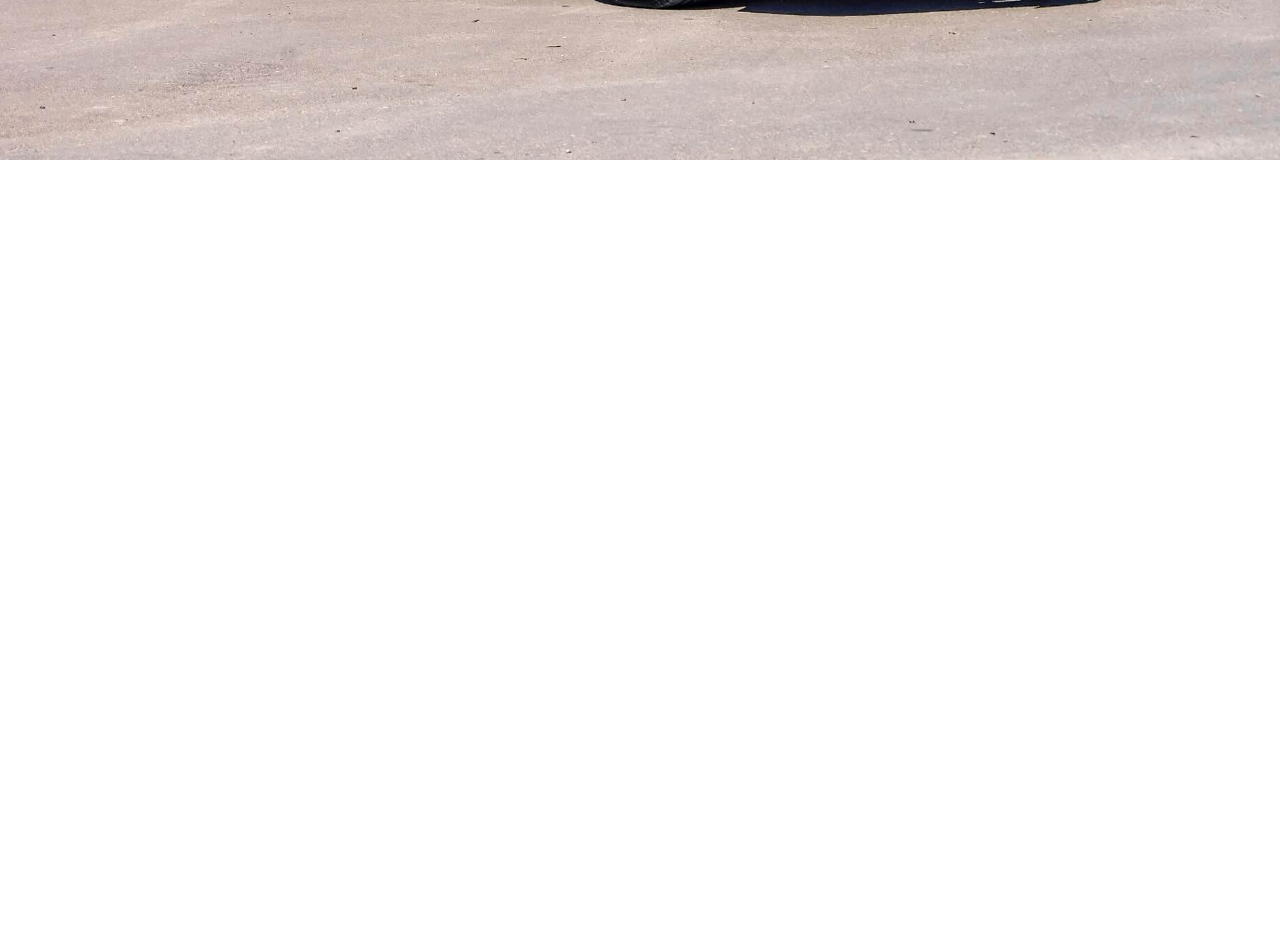
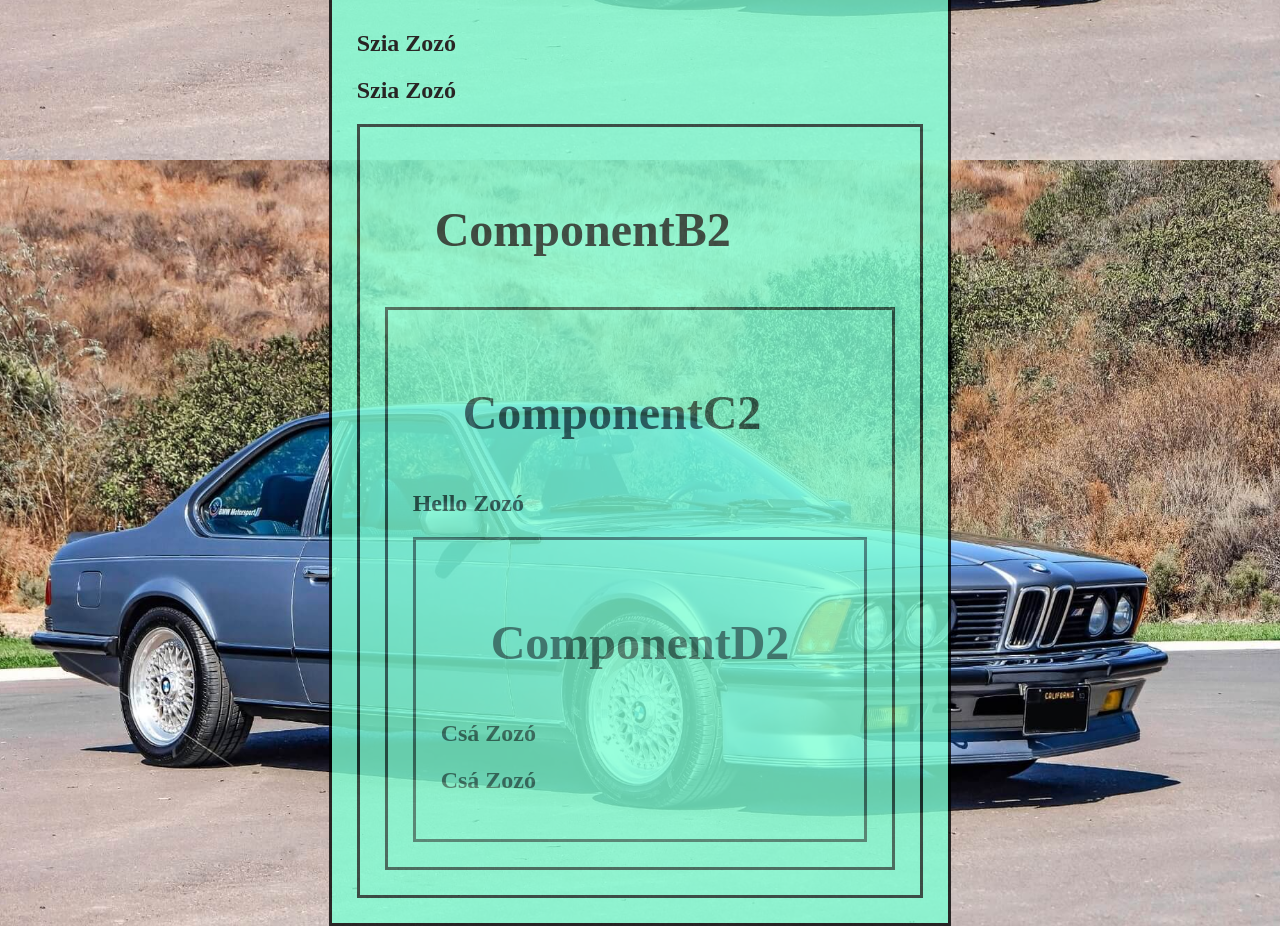
Before and after one commit to korponaiz/react-learn-20250301, a React (Vite) app: page / in a window 1280 px wide. Shown: the part 640-1566 px from the top of the page. Before the commit the page ends 800 px from the top, so only its background shows below. Built offline with nearby package versions, Linux system fonts and the light colour scheme.

Commit message:
UseContext elkészítése

```diff
--- a/src/App.jsx
+++ b/src/App.jsx
@@ -14,6 +14,8 @@ import Test01 from './Test01/Test01.jsx';
 import UseEffect from './UseEffect/UseEffect.jsx';
 import UseEffect2 from './UseEffect/UseEffect2.jsx';
 import DigitalClock from './DigitalClock/DigitalClock.jsx';
+import UseContext from './UseContext/UseContext.jsx';
+import UseContext2 from './UseContext/UseContext2.jsx';
 
 function App() {
 
@@ -31,7 +33,7 @@ function App() {
   return (
     <>
       <Header></Header>
-      <DigitalClock></DigitalClock>
+      <UseContext2></UseContext2>
  {/*      <CarArrayObjectsUpdate></CarArrayObjectsUpdate>
       {fruits.length>0?<FoodList items={fruits} category="Gyümölcsök"></FoodList>:null}
       {vegetables.length>0?<FoodList items={vegetables} category="Zöldségek"></FoodList>:null}
@@ -50,6 +52,8 @@ function App() {
       <ToDoList></ToDoList>
       <UseEffect></UseEffect>
       <UseEffect2></UseEffect2>
+      <DigitalClock></DigitalClock>
+      <UseContext></UseContext>
       <Test01></Test01>
       <Footer></Footer>*/}
     </>
--- /dev/null
+++ b/src/UseContext/ComponentA.jsx
@@ -0,0 +1,19 @@
+import React, { useState } from "react";
+import styles from './UseContext.module.css'
+import ComponentB from './ComponentB.jsx';
+
+function ComponentA(){
+
+    const [user, setUser] = useState("Zozó");
+
+    return(
+        <div className={styles.box}>
+            <h1>ComponentA</h1>
+            <h2>{`Szia ${user}`}</h2>
+            <h2>Szia {user}</h2>
+            <ComponentB user={user}></ComponentB>
+        </div>
+    );
+}
+
+export default ComponentA
--- /dev/null
+++ b/src/UseContext/ComponentA2.jsx
@@ -0,0 +1,23 @@
+import React, {useState, createContext} from "react";
+import styles from './UseContext.module.css'
+import ComponentB2 from './ComponentB2.jsx';
+
+export const UserContext = createContext();
+
+function ComponentA2(){
+
+    const [user, setUser] = useState("Zozó");
+
+    return(
+        <div className={styles.box}>
+            <h1>ComponentA2</h1>
+            <h2>{`Szia ${user}`}</h2>
+            <h2>Szia {user}</h2>
+            <UserContext value={user}>
+                <ComponentB2 user={user}></ComponentB2>
+            </UserContext>
+        </div>
+    );
+}
+
+export default ComponentA2
--- /dev/null
+++ b/src/UseContext/ComponentB.jsx
@@ -0,0 +1,14 @@
+import React from "react";
+import styles from './UseContext.module.css'
+import ComponentC from './ComponentC.jsx';
+
+function ComponentB(props){
+    return(
+        <div className={styles.box}>
+            <h1>ComponentB</h1>
+            <ComponentC user={props.user}></ComponentC>
+        </div>
+    );
+}
+
+export default ComponentB
--- /dev/null
+++ b/src/UseContext/ComponentB2.jsx
@@ -0,0 +1,14 @@
+import React from "react";
+import styles from './UseContext.module.css'
+import ComponentC2 from './ComponentC2.jsx';
+
+function ComponentB2(props){
+    return(
+        <div className={styles.box}>
+            <h1>ComponentB2</h1>
+            <ComponentC2 user={props.user}></ComponentC2>
+        </div>
+    );
+}
+
+export default ComponentB2
--- /dev/null
+++ b/src/UseContext/ComponentC.jsx
@@ -0,0 +1,14 @@
+import React from "react";
+import styles from './UseContext.module.css'
+import ComponentD from './ComponentD.jsx';
+
+function ComponentC(props){
+    return(
+        <div className={styles.box}>
+            <h1>ComponentC</h1>
+            <ComponentD user={props.user}></ComponentD>
+        </div>
+    );
+}
+
+export default ComponentC
--- /dev/null
+++ b/src/UseContext/ComponentC2.jsx
@@ -0,0 +1,17 @@
+import React, {useContext} from 'react';
+import styles from './UseContext.module.css'
+import {UserContext} from './ComponentA2.jsx';
+import ComponentD2 from './ComponentD2.jsx';
+
+function ComponentC2(){
+    const user = useContext(UserContext);
+    return(
+        <div className={styles.box}>
+            <h1>ComponentC2</h1>
+            <h2>Hello {user}</h2>
+            <ComponentD2 user={user}></ComponentD2>
+        </div>
+    );
+}
+
+export default ComponentC2
--- /dev/null
+++ b/src/UseContext/ComponentD.jsx
@@ -0,0 +1,14 @@
+import React from "react";
+import styles from './UseContext.module.css'
+
+function ComponentD(props){
+    return(
+        <div className={styles.box}>
+            <h1>ComponentD</h1>
+            <h2>Csá {props.user}</h2>
+            <h2>{`Csá ${props.user}`}</h2>
+        </div>
+    );
+}
+
+export default ComponentD
--- /dev/null
+++ b/src/UseContext/ComponentD2.jsx
@@ -0,0 +1,16 @@
+import React, {useContext} from 'react';
+import styles from './UseContext.module.css'
+import {UserContext} from './ComponentA2.jsx';
+
+function ComponentD2(){
+    const user = useContext(UserContext);
+    return(
+        <div className={styles.box}>
+            <h1>ComponentD2</h1>
+            <h2>Csá {user}</h2>
+            <h2>{`Csá ${user}`}</h2>
+        </div>
+    );
+}
+
+export default ComponentD2
--- /dev/null
+++ b/src/UseContext/UseContext.jsx
@@ -0,0 +1,14 @@
+import React, { Component } from "react";
+import ComponentA from './ComponentA.jsx';
+function UseContext(){
+
+    return(
+        <>
+            <h1>UseContext Test</h1>
+            <ComponentA></ComponentA>
+        </>
+    );
+
+}
+
+export default UseContext
--- /dev/null
+++ b/src/UseContext/UseContext.module.css
@@ -0,0 +1,6 @@
+.box{
+    border: 3px solid;
+    padding: 25px;
+    background-color: aquamarine;
+    opacity: 0.8;
+}
--- /dev/null
+++ b/src/UseContext/UseContext2.jsx
@@ -0,0 +1,14 @@
+import React, { Component } from "react";
+import ComponentA2 from './ComponentA2.jsx';
+function UseContext(){
+
+    return(
+        <>
+            <h1>UseContext Test</h1>
+            <ComponentA2></ComponentA2>
+        </>
+    );
+
+}
+
+export default UseContext
```
